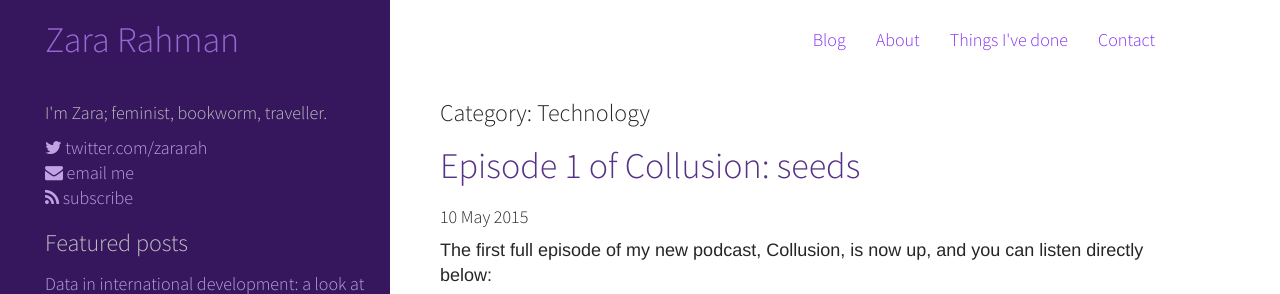
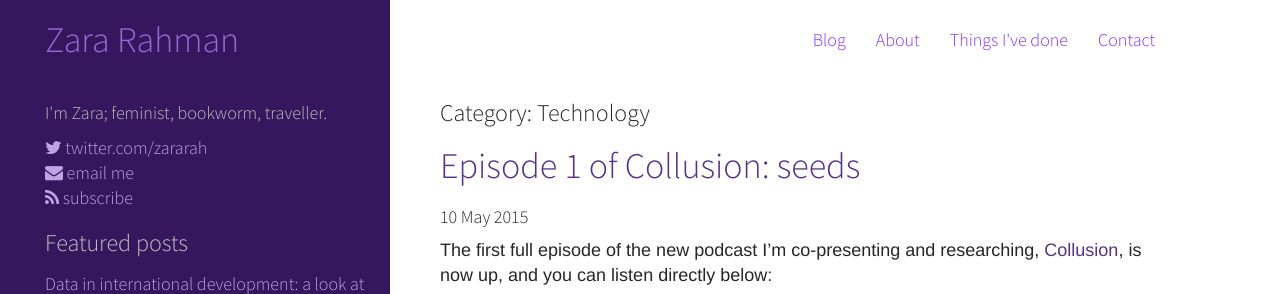
Before and after one commit to zararah/zararah.net, a Jekyll site: the page built from _category/technology.md, in a window 1280 px wide and 900 px high, cut to the strip 0-294 px from the top of the window. Built offline with Jekyll 4.4.1, drawn with Linux system fonts in a browser that asks for light colours; Markdown is read by kramdown in place of the engine named in the settings.

Commit message:
Correct typos for Collusion post

```diff
--- a/_posts/2015/2015-05-10-episode-1-collusion-seeds.md
+++ b/_posts/2015/2015-05-10-episode-1-collusion-seeds.md
@@ -9,7 +9,7 @@
 - technology
 ---
 
-The first full episode of my new podcast, Collusion, is now up, and you can listen directly below:
+The first full episode of the new podcast I'm co-presenting and researching, [Collusion](https://soundcloud.com/collusion), is now up, and you can listen directly below:
 
 <iframe width="100%" height="166" scrolling="no" frameborder="no" src="https://w.soundcloud.com/player/?url=https%3A//api.soundcloud.com/tracks/204167965&amp;color=ff5500&amp;auto_play=false&amp;hide_related=false&amp;show_comments=true&amp;show_user=true&amp;show_reposts=false"></iframe>
 
```
